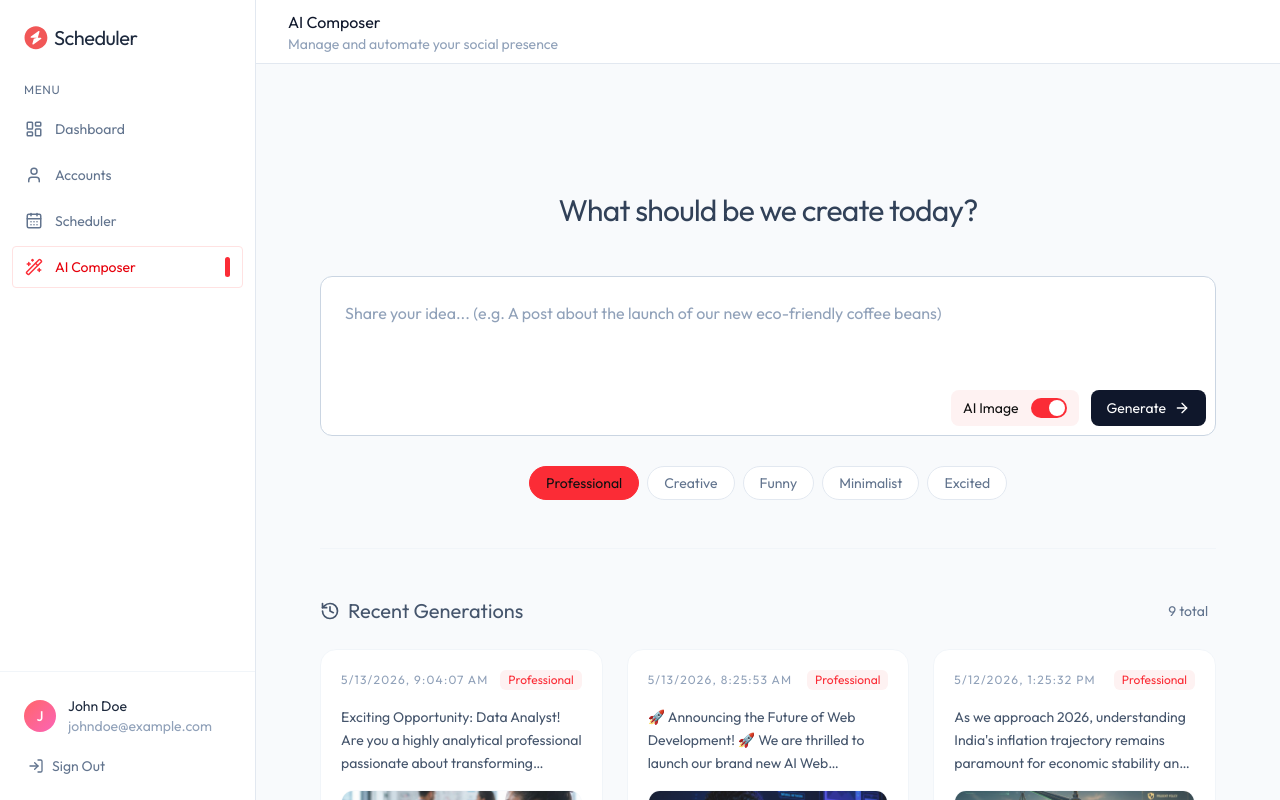
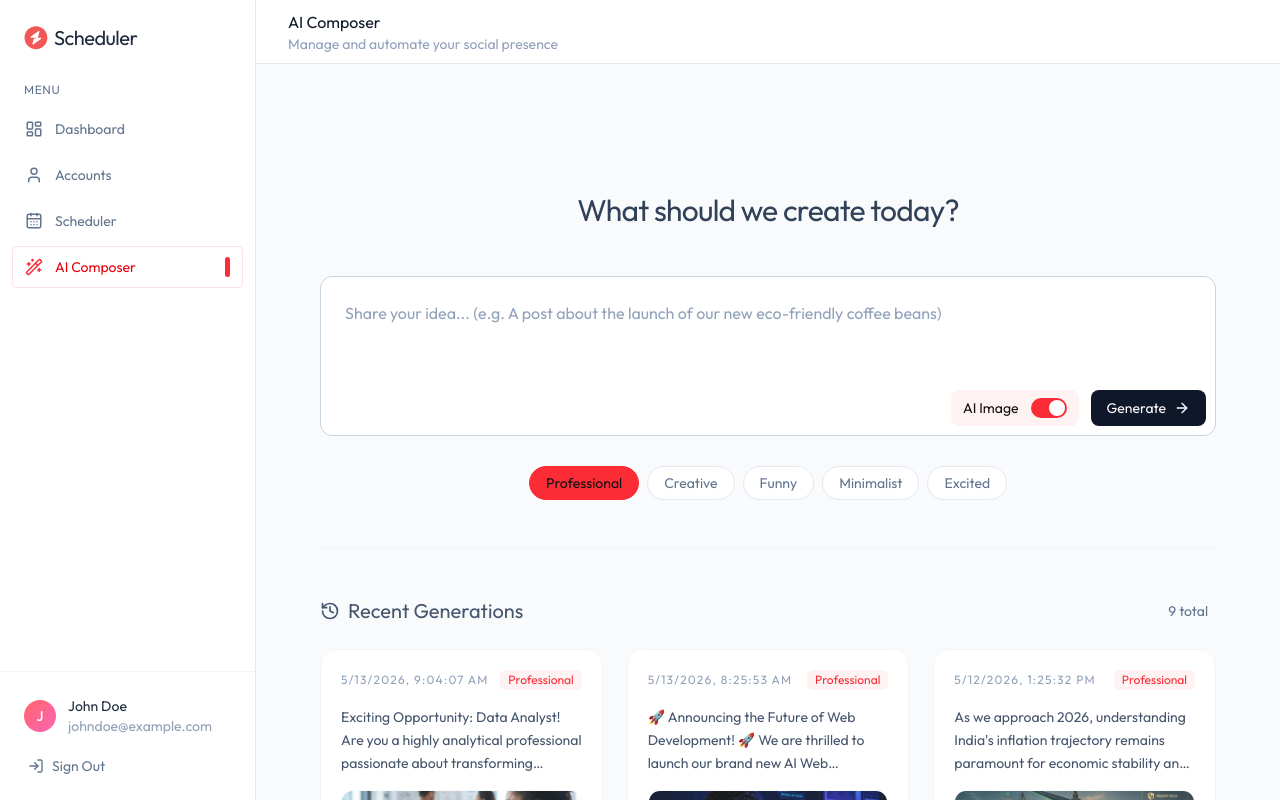
Before and after one commit to Divcroot/social-scheduler, a React (Vite) app in the folder client/: page /ai-composer in a window 1280 px wide. Built offline with nearby package versions, Linux system fonts and the light colour scheme.

Commit message:
Completed Frontend and implement coderabbit suggested fixes

```diff
--- a/client/src/pages/AIComposer.tsx
+++ b/client/src/pages/AIComposer.tsx
@@ -37,7 +37,7 @@ const AIComposer = () => {
     setTimeout(() => {
       setScheduling(false);
       setActiveScheduler(null);
-      setSelectedPlatforms([""]);
+      setSelectedPlatforms([]);
       setScheduledDate('');
       setScheduledTime('');
     }, 2000)
@@ -49,7 +49,7 @@ const AIComposer = () => {
     <div className="max-w-4xl mx-auto space-y-12 pb-20 animate-in fade-in duration-700">
       {/* Input Selection */}
       <div className="space-y-6 text-center mt-20">
-        <h1 className="text-3xl text-slate-700 tracking-tight">What should be we create today?</h1>
+        <h1 className="text-3xl text-slate-700 tracking-tight">What should we create today?</h1>
         <div className="relative group mt-12">
           <textarea placeholder="Share your idea... (e.g. A post about the launch of our new eco-friendly coffee beans)" value={prompt} onChange={(e) => setPrompt(e.target.value)} className="w-full px-6 py-6 bg-white border border-slate-300 rounded-xl text-slate-900 placeholder-slate-400 outline-none focus:border-slate-400 transition resize-none h-40" />
 
@@ -162,7 +162,7 @@ const AIComposer = () => {
                     {PLATFORMS.map((p) => {
                       const active = selectedPlatforms.includes(p.id);
                       return (
-                        <button key={p.id} onClick={() => setSelectedPlatforms((prev) => (prev.includes(p.id) ? prev.filter((x) => x !== p.id) : [...prev, p.id]))} className={`p-2.5 runded-md border text-xs ${active ? 'bg-red-500/80 text-white' : 'bg-white border-slate-200 text-slate-400 hover:border-slate-300'}`}>
+                        <button key={p.id} onClick={() => setSelectedPlatforms((prev) => (prev.includes(p.id) ? prev.filter((x) => x !== p.id) : [...prev, p.id]))} className={`p-2.5 rounded-md border text-xs ${active ? 'bg-red-500/80 text-white' : 'bg-white border-slate-200 text-slate-400 hover:border-slate-300'}`}>
                           <p.icon className="size-4.5"/>
                         </button>
                       )
```
